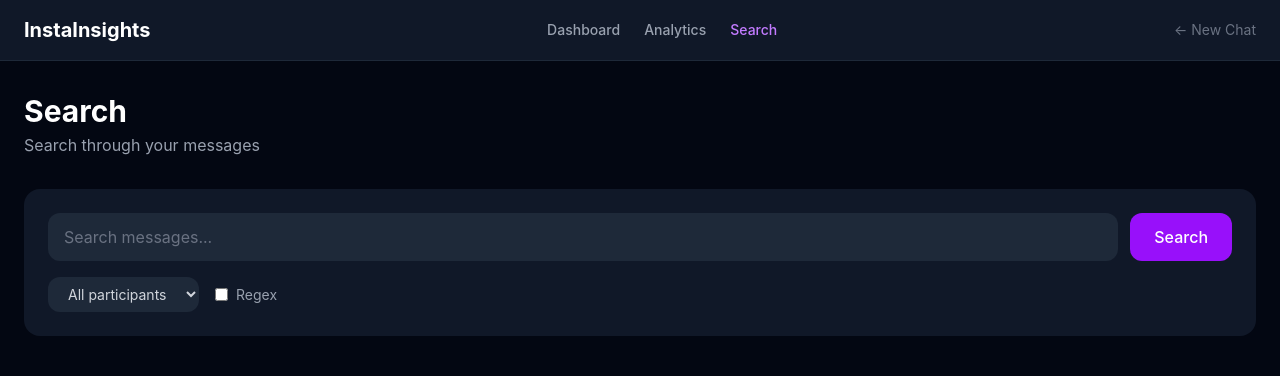
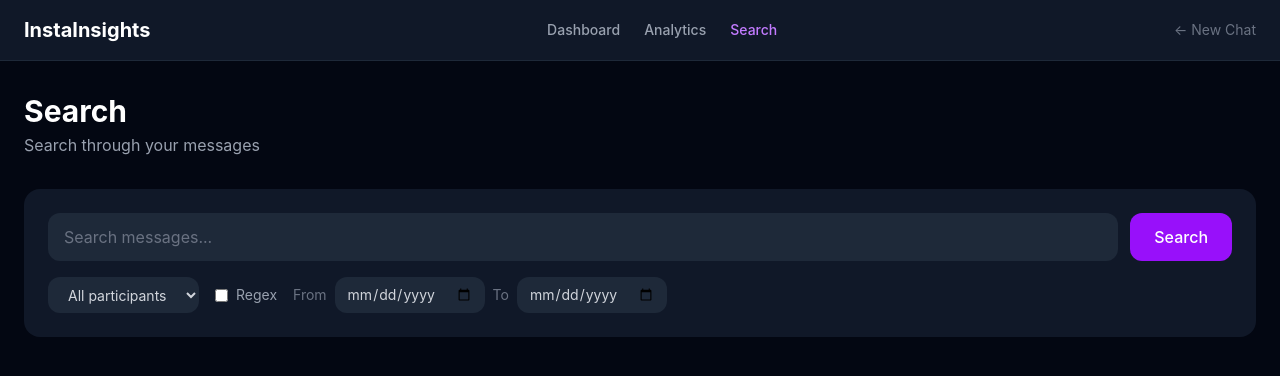
Before and after one commit to hamzaTheZeeshan/InstaInsights, a React (Vite) app: page /search in a window 1280 px wide. Shown: the top 376 px of the page. Built offline with nearby package versions, Linux system fonts and the light colour scheme.

Commit message:
Added search by date

```diff
--- a/src/pages/SearchPage.tsx
+++ b/src/pages/SearchPage.tsx
@@ -71,6 +71,27 @@
             />
             Regex
           </label>
+
+          <div className="flex items-center gap-2">
+            <span className="text-gray-500 text-sm">From</span>
+            <input
+              type="date"
+              onChange={e => setOptions({
+                ...options,
+                startDate: e.target.value ? new Date(e.target.value).getTime() : null
+              })}
+              className="bg-gray-800 text-gray-300 rounded-xl px-3 py-2 outline-none text-sm"
+            />
+            <span className="text-gray-500 text-sm">To</span>
+            <input
+              type="date"
+              onChange={e => setOptions({
+                ...options,
+                endDate: e.target.value ? new Date(e.target.value + 'T23:59:59').getTime() : null
+              })}
+              className="bg-gray-800 text-gray-300 rounded-xl px-3 py-2 outline-none text-sm"
+            />
+          </div>
         </div>
       </div>
 
@@ -88,9 +109,8 @@
             {result.context.map((msg, j) => (
               <div
                 key={msg.id}
-                className={`flex gap-3 py-2 px-3 rounded-xl mb-1 ${
-                  j === result.matchIndex ? 'bg-gray-800' : ''
-                }`}
+                className={`flex gap-3 py-2 px-3 rounded-xl mb-1 ${j === result.matchIndex ? 'bg-gray-800' : ''
+                  }`}
               >
                 <span className="text-purple-400 text-sm font-semibold min-w-24 shrink-0">
                   {msg.sender.split(' ')[0]}
```
